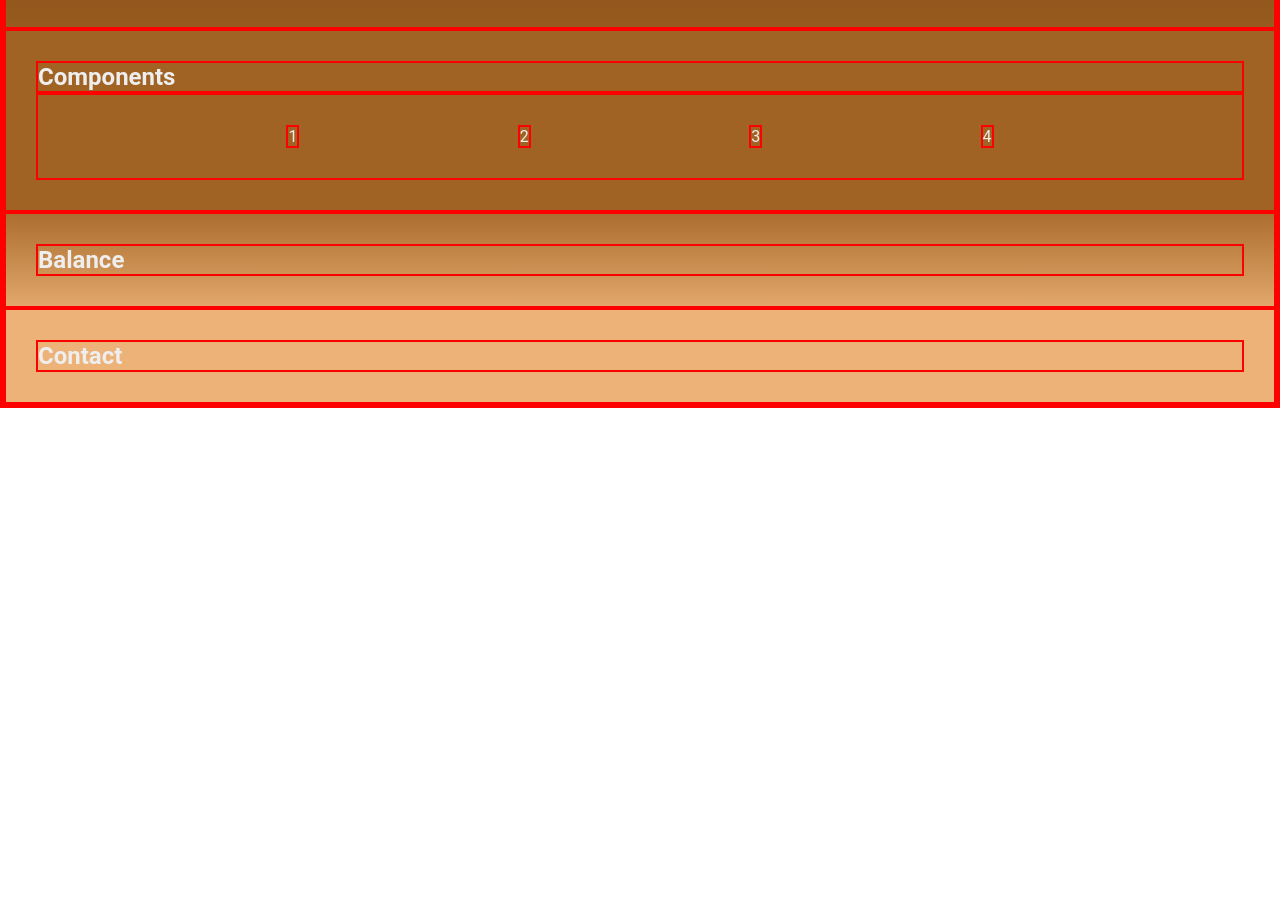
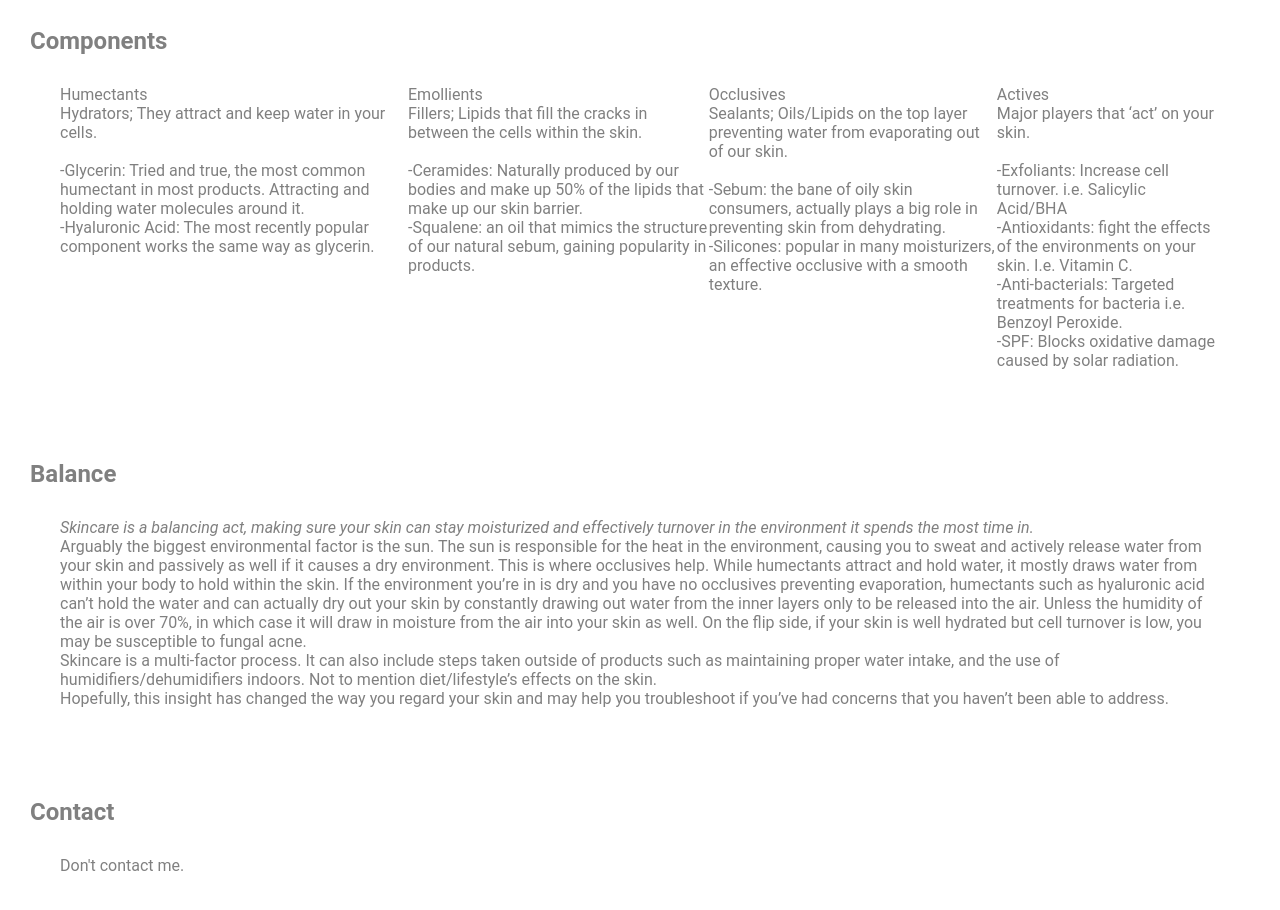
Before and after one commit to Micmaq95/LP-Skin, a plain HTML site: page index.html in a window 1280 px wide. Shown: the part 600-1510 px from the top of the page. Before the commit the page ends 1008 px from the top, so only its background shows below. Drawn offline with Linux system fonts and the light colour scheme.

Commit message:
Add all written content.

```diff
--- a/index.html
+++ b/index.html
@@ -39,26 +39,48 @@
             <h2>Components</h2>
             <div class="components flex-container">
                 <flex-item>
-                1
+                <span>Humectants</span><br>
+                Hydrators; They attract and keep water in your cells. <br><br>
+                -Glycerin: Tried and true, the most common humectant in most products. Attracting and holding water molecules around it.<br>
+                -Hyaluronic Acid: The most recently popular component works the same way as glycerin.<br>
                 </flex-item>
                 <flex-item>
-                2
+                <span>Emollients</span><br>
+                Fillers; Lipids that fill the cracks in between the cells within the skin.<br><br>
+                -Ceramides: Naturally produced by our bodies and make up 50% of the lipids that make up our skin barrier.<br>
+                -Squalene: an oil that mimics the structure of our natural sebum, gaining popularity in products.<br>
                 </flex-item>
                 <flex-item>
-                3
+                <span>Occlusives</span><br>
+                Sealants; Oils/Lipids on the top layer preventing water from evaporating out of our skin.<br><br>
+                -Sebum: the bane of oily skin consumers, actually plays a big role in preventing skin from dehydrating.<br>
+                -Silicones: popular in many moisturizers, an effective occlusive with a smooth texture.<br>
                 </flex-item>
                 <flex-item>
-                4
+                <span>Actives</span><br>
+                Major players that ‘act’ on your skin.<br><br>
+                -Exfoliants: Increase cell turnover. i.e. Salicylic Acid/BHA<br>
+                -Antioxidants: fight the effects of the environments on your skin. I.e. Vitamin C.<br>
+                -Anti-bacterials: Targeted treatments for bacteria i.e. Benzoyl Peroxide.<br>
+                -SPF: Blocks oxidative damage caused by solar radiation.<br>
                 </flex-item>
             </div>
          </div>
 
          <div class="third">
             <h2>Balance</h2>
+            <div>
+                <i>Skincare is a balancing act, making sure your skin can stay moisturized and effectively turnover in the environment it spends the most time in.</i><br>
+                Arguably the biggest environmental factor is the sun. The sun is responsible for the heat in the environment, causing you to sweat and actively release water from your skin and passively as well if it causes a dry environment. This is where occlusives help. While humectants attract and hold water, it mostly draws water from within your body to hold within the skin. If the environment you’re in is dry and you have no occlusives preventing evaporation, humectants such as hyaluronic acid can’t hold the water and can actually dry out your skin by constantly drawing out water from the inner layers only to be released into the air. Unless the humidity of the air is over 70%, in which case it will draw in moisture from the air into your skin as well. On the flip side, if your skin is well hydrated but cell turnover is low, you may be susceptible to fungal acne.<br>
+                Skincare is a multi-factor process. It can also include steps taken outside of products such as maintaining proper water intake, and the use of humidifiers/dehumidifiers indoors. Not to mention diet/lifestyle’s effects on the skin.<br> Hopefully, this insight has changed the way you regard your skin and may help you troubleshoot if you’ve had concerns that you haven’t been able to address.<br>
+            </div>
          </div>
 
          <div class="foot">
             <h2>Contact</h2>
+            <div class="flex-container">
+                <span>Don't contact me.</span>
+            </div>
          </div>
     </body>
 </html>
--- a/styles.css
+++ b/styles.css
@@ -1,7 +1,10 @@
 * {
   margin: 0;
   padding: 0px;
-  border: 2px solid red;
+ /* border: 2px solid red; */
+}
+span{
+  display: inline;
 }
 
 p{
@@ -24,7 +27,7 @@ div {
     text-align: left;
     font-family: 'roboto';
     margin-bottom: 0px;
-    color: #EEEEEE;
+    color: gray;
     padding: 30px;
   }
 .components{
@@ -42,6 +45,7 @@ div {
     flex-direction: column;
 }
 
+/*
 .head{
     background: linear-gradient(to bottom, #000000 0%, #663306 80%)
 }
@@ -63,3 +67,4 @@ div {
 .foot {
     background: linear-gradient(to bottom, #edb277 0%, #edb277 100%);
   }
+  */
```
